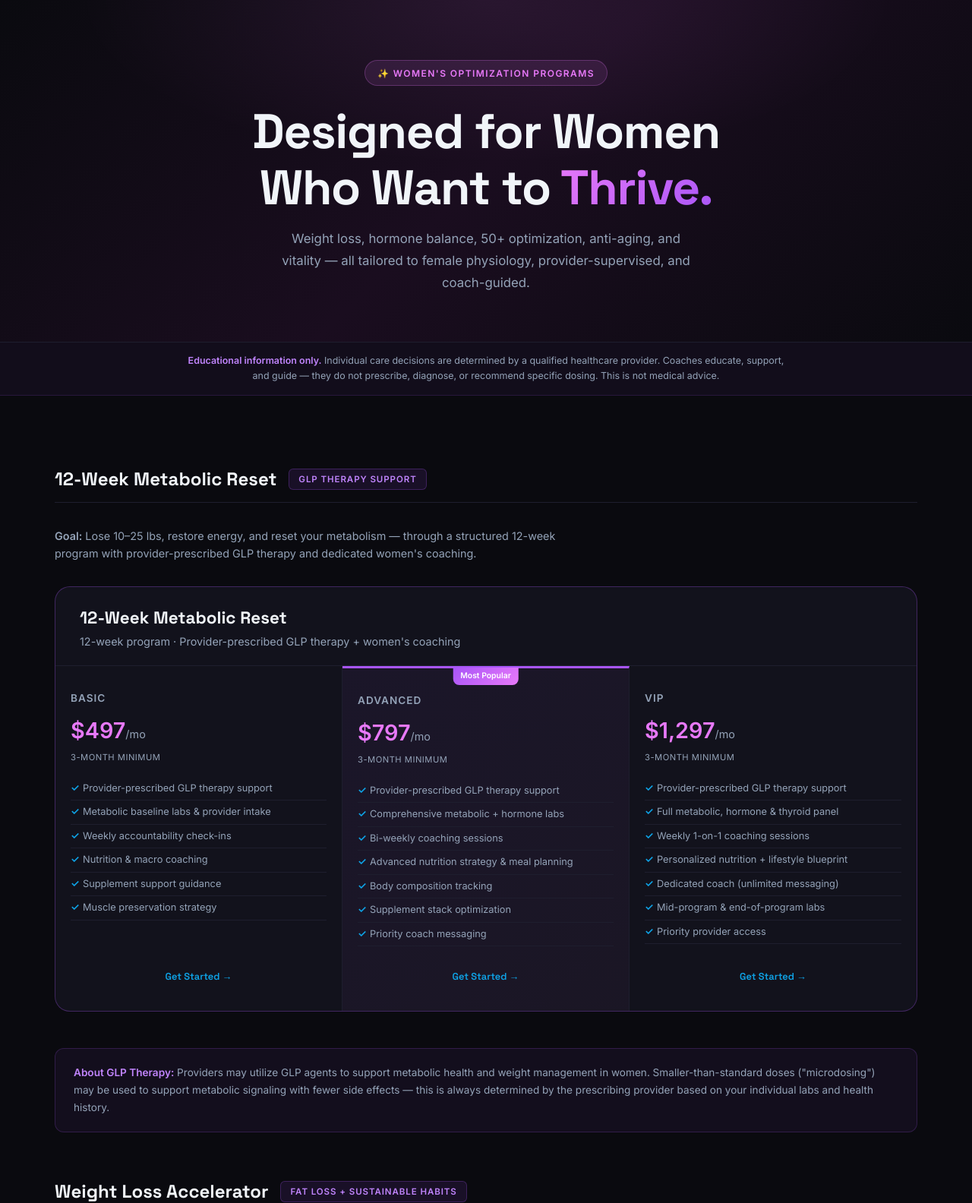
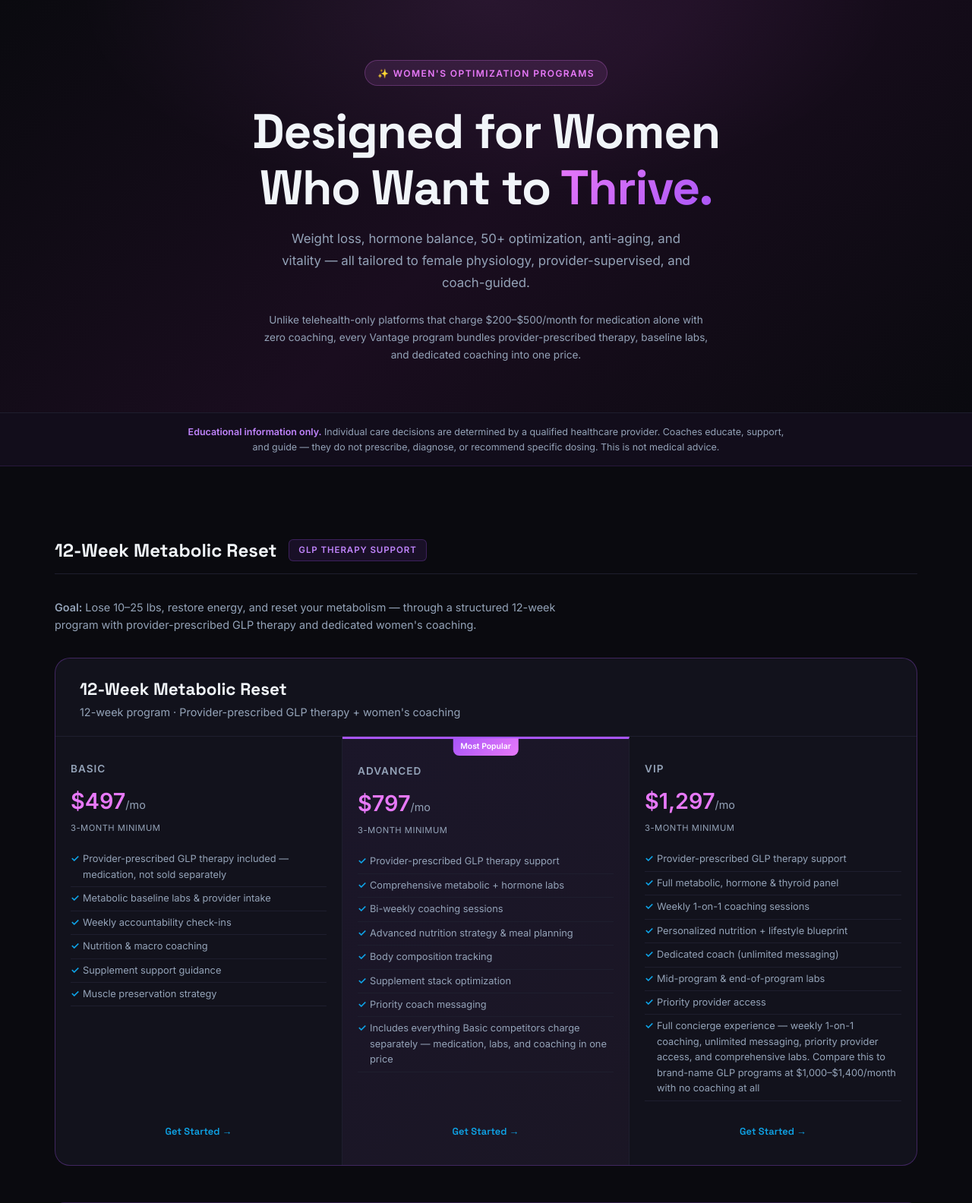
Before and after one commit to robertzinno0-ctrl/vantage-optimize-site, a Flask app: page /womens in a window 1280 px wide. Shown: the part 103-1687 px from the top of the page at 76% size. Run offline with Flask 3, Linux system fonts and the light colour scheme.

Commit message:
Add competitor-differentiating copy: all-inclusive pricing, medication included, tier comparisons

```diff
--- a/templates/mens.html
+++ b/templates/mens.html
@@ -169,6 +169,7 @@
         <div class="page-hero-badge">⚡ Men's Optimization Programs</div>
         <h1>Designed for Men Who Want <span>Real Results.</span></h1>
         <p>Metabolic reset, weight loss, body optimization, cognitive performance — all provider-supervised and coach-guided. Your transformation, your way.</p>
+        <p style="font-size:0.85rem;color:var(--text-muted);margin-top:1.5rem;max-width:600px;margin-left:auto;margin-right:auto;">Unlike telehealth-only platforms that charge $200–$500/month for medication alone with zero coaching, every Vantage program bundles provider-prescribed therapy, baseline labs, and dedicated coaching into one price.</p>
     </div>
 </section>
 
@@ -204,7 +205,7 @@
                     <div class="tier-price">$497<span>/mo</span></div>
                     <div class="tier-commitment">3-month minimum</div>
                     <ul class="tier-features">
-                        <li>Provider-prescribed GLP therapy support</li>
+                        <li>Provider-prescribed GLP therapy included — medication, not sold separately</li>
                         <li>Metabolic baseline labs &amp; provider intake</li>
                         <li>Weekly accountability check-ins</li>
                         <li>Nutrition &amp; macro coaching</li>
@@ -226,6 +227,7 @@
                         <li>Supplement stack optimization</li>
                         <li>Body composition tracking</li>
                         <li>Priority coach messaging</li>
+                        <li>Includes everything Basic competitors charge separately — medication, labs, and coaching in one price</li>
                     </ul>
                     <a href="/contact" class="btn btn-gold">Get Started →</a>
                 </div>
@@ -242,6 +244,7 @@
                         <li>Dedicated coach (unlimited messaging)</li>
                         <li>Mid-program &amp; end-of-program labs</li>
                         <li>Priority provider access</li>
+                        <li>Full concierge experience — weekly 1-on-1 coaching, unlimited messaging, priority provider access, and comprehensive labs. Compare this to brand-name GLP programs at $1,000–$1,400/month with no coaching at all</li>
                     </ul>
                     <a href="/contact" class="btn btn-outline">Get Started →</a>
                 </div>
--- a/templates/peptides.html
+++ b/templates/peptides.html
@@ -6,7 +6,7 @@
   <div style="max-width:1100px;margin:0 auto;padding:0 24px;text-align:center;">
     <div style="display:inline-block;background:rgba(0,212,255,0.1);border:1px solid var(--electric-blue);border-radius:50px;padding:8px 20px;font-size:0.8rem;letter-spacing:2px;color:var(--electric-blue);text-transform:uppercase;margin-bottom:20px;">Provider-Prescribed Only</div>
     <h1 style="font-size:clamp(2rem,5vw,3.5rem);font-weight:800;margin-bottom:16px;text-align:center;">Our <span style="color:var(--electric-blue);">Peptides</span></h1>
-    <p style="font-size:1.1rem;color:var(--text-muted);max-width:600px;margin:0 auto 20px;">All therapies below are available through a licensed provider within our network. Pricing is per vial. A consultation is required before any therapy is prescribed.</p>
+    <p style="font-size:1.1rem;color:var(--text-muted);max-width:700px;margin:0 auto 20px;">Pricing is per vial and includes pharmaceutical-grade compounds sourced exclusively from licensed US compounding pharmacies. All pricing includes the provider fee and shipping — no hidden costs. A consultation is required before any therapy is prescribed.</p>
     <div style="background:rgba(255,193,7,0.1);border:1px solid rgba(255,193,7,0.3);border-radius:12px;padding:14px 20px;max-width:700px;margin:0 auto;font-size:0.85rem;color:#ffc107;">
       ⚕️ <strong>Educational purposes only.</strong> These are not available for purchase without provider approval. Individual care decisions are made by a qualified healthcare provider. This is not medical advice.
     </div>
--- a/templates/womens.html
+++ b/templates/womens.html
@@ -210,6 +210,7 @@
         <div class="page-hero-badge">✨ Women's Optimization Programs</div>
         <h1>Designed for Women Who Want to <span>Thrive.</span></h1>
         <p>Weight loss, hormone balance, 50+ optimization, anti-aging, and vitality — all tailored to female physiology, provider-supervised, and coach-guided.</p>
+        <p style="font-size:0.85rem;color:var(--text-muted);margin-top:1.5rem;max-width:600px;margin-left:auto;margin-right:auto;">Unlike telehealth-only platforms that charge $200–$500/month for medication alone with zero coaching, every Vantage program bundles provider-prescribed therapy, baseline labs, and dedicated coaching into one price.</p>
     </div>
 </section>
 
@@ -245,7 +246,7 @@
                     <div class="tier-price" style="color:#e879f9;">$497<span>/mo</span></div>
                     <div class="tier-commitment">3-month minimum</div>
                     <ul class="tier-features">
-                        <li>Provider-prescribed GLP therapy support</li>
+                        <li>Provider-prescribed GLP therapy included — medication, not sold separately</li>
                         <li>Metabolic baseline labs &amp; provider intake</li>
                         <li>Weekly accountability check-ins</li>
                         <li>Nutrition &amp; macro coaching</li>
@@ -267,6 +268,7 @@
                         <li>Body composition tracking</li>
                         <li>Supplement stack optimization</li>
                         <li>Priority coach messaging</li>
+                        <li>Includes everything Basic competitors charge separately — medication, labs, and coaching in one price</li>
                     </ul>
                     <a href="/contact" class="btn btn-womens">Get Started →</a>
                 </div>
@@ -282,6 +284,7 @@
                         <li>Dedicated coach (unlimited messaging)</li>
                         <li>Mid-program &amp; end-of-program labs</li>
                         <li>Priority provider access</li>
+                        <li>Full concierge experience — weekly 1-on-1 coaching, unlimited messaging, priority provider access, and comprehensive labs. Compare this to brand-name GLP programs at $1,000–$1,400/month with no coaching at all</li>
                     </ul>
                     <a href="/contact" class="btn btn-womens">Get Started →</a>
                 </div>
@@ -358,8 +361,11 @@
             <h2>Women's 50+ Optimization Protocol</h2>
             <span class="category-tag">Personalized · Safe · Sustainable</span>
         </div>
+        <p style="color:var(--text-muted);font-size:0.9rem;margin-bottom:1rem;max-width:700px;">
+            Developed through the IHN clinical framework — a 5-step approach designed specifically for women over 50 who want to feel strong, energized, and confident. Emphasizing safety, personalization, and sustainability at every stage.
+        </p>
         <p style="color:var(--text-muted);font-size:0.9rem;margin-bottom:1.5rem;max-width:700px;">
-            Developed through the IHN clinical framework — a 5-step approach designed specifically for women over 50 who want to feel strong, energized, and confident. Emphasizing safety, personalization, and sustainability at every stage.
+            <strong style="color:#c084fc;">Women's hormone optimization with full labs, provider oversight, and dedicated coaching is a premium service.</strong> Our 50+ protocol is built around your biology — not a one-size-fits-all template.
         </p>
 
         <!-- 5-Step Framework -->
```
Also changed, not shown: templates/index.html (+9 -0 lines).
